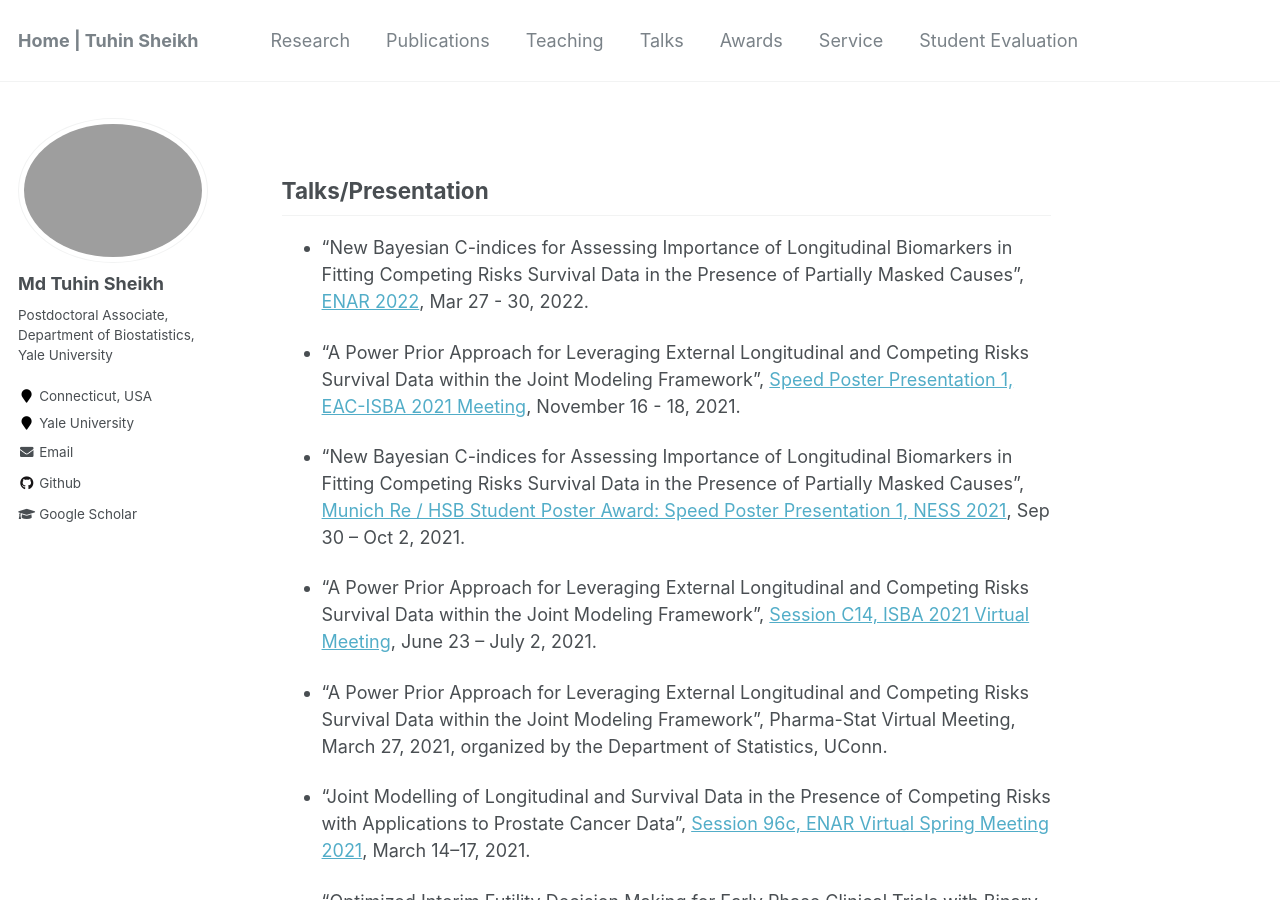
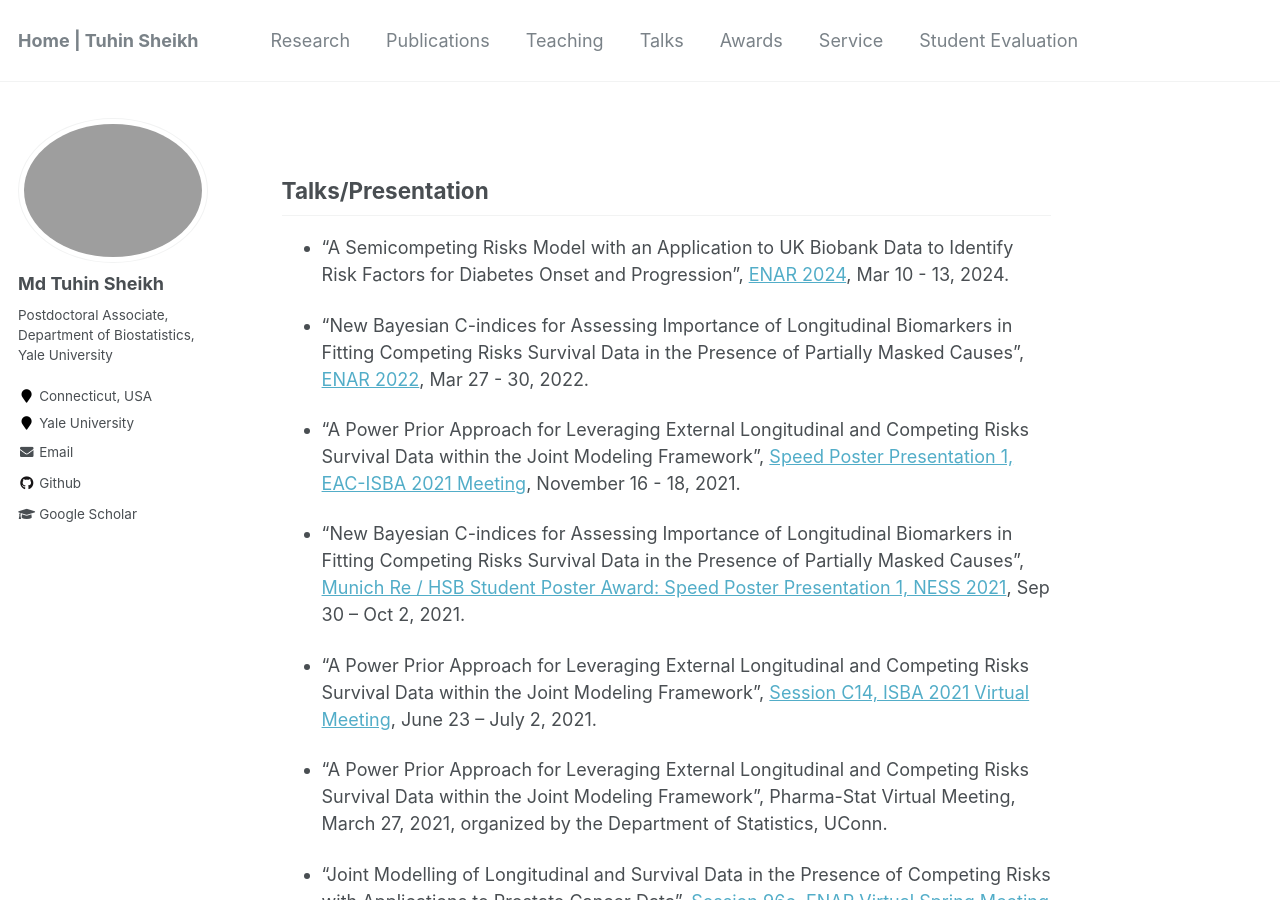
Before and after one commit to mdtuhinsheikh/mdtuhinsheikh.github.io, a Jekyll site: the page built from _pages/talks.md, in a window 1280 px wide and 900 px high. Built offline with Jekyll 4.4.1, drawn with Linux system fonts in a browser that asks for light colours.

Commit message:
Update talks.md

```diff
--- a/_pages/talks.md
+++ b/_pages/talks.md
@@ -5,6 +5,8 @@ author_profile: true
 ---
 
 ## Talks/Presentation
+* "A Semicompeting Risks Model with an Application to UK Biobank Data to Identify Risk Factors for Diabetes Onset and Progression", [ENAR 2024](https://www.enar.org/meetings/spring2024/), Mar 10 - 13, 2024.
+
 * "New Bayesian C-indices for Assessing Importance of Longitudinal Biomarkers in Fitting Competing Risks Survival Data in the Presence of Partially Masked Causes", [ENAR 2022](https://enar.org/meetings/spring2022/){:target="_blank"}, Mar 27 - 30, 2022.
 
 * "A Power Prior Approach for Leveraging External Longitudinal and Competing Risks Survival Data within the Joint Modeling Framework", [Speed Poster Presentation 1, EAC-ISBA 2021 Meeting](https://events.stat.uconn.edu/EACISBA2021/){:target="_blank"}, November 16 - 18, 2021.
```
